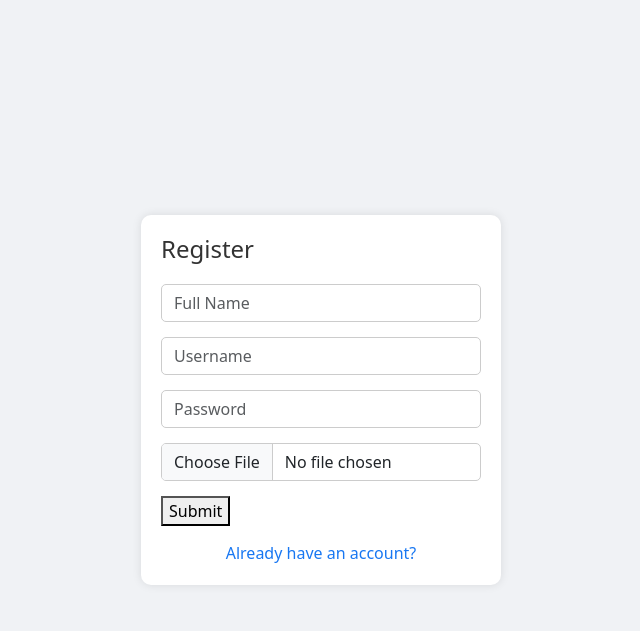
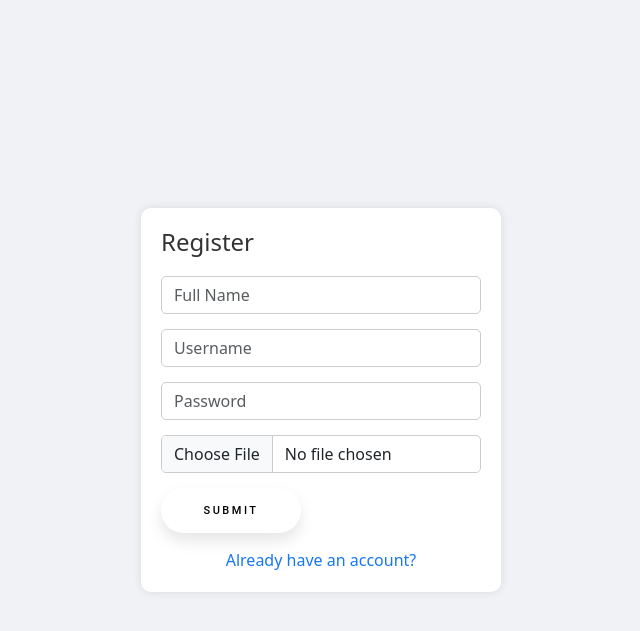
Before and after one commit to akashashupainuly/chating-web, a PHP site: page /signup.php in a window 1280 px wide. Shown: the top 631 px of the page, without its empty margins (319-959 px from the left). Run offline with PHP 8.4, Linux system fonts and the light colour scheme.

Commit message:
Update signup.php

```diff
--- a/signup.php
+++ b/signup.php
@@ -61,6 +61,28 @@
         .register-card .signup-link:hover {
             text-decoration: underline;
         }
+.button {
+  width: 140px;
+  height: 45px;
+  font-family: 'Roboto', sans-serif;
+  font-size: 11px;
+  text-transform: uppercase;
+  letter-spacing: 2.5px;
+  font-weight: 500;
+  color: #000;
+  background-color: #fff;
+  border: none;
+  border-radius: 45px;
+  box-shadow: 0px 8px 15px rgba(0, 0, 0, 0.1);
+  transition: all 0.3s ease 0s;
+  cursor: pointer;
+  outline: none;
+  }
+
+.button:hover {
+  background-color: #2EE59D;
+  box-shadow: 0px 15px 20px rgba(46, 229, 157, 0.4);
+  color: #fff;
     </style>
 </head>
 <body>
```
